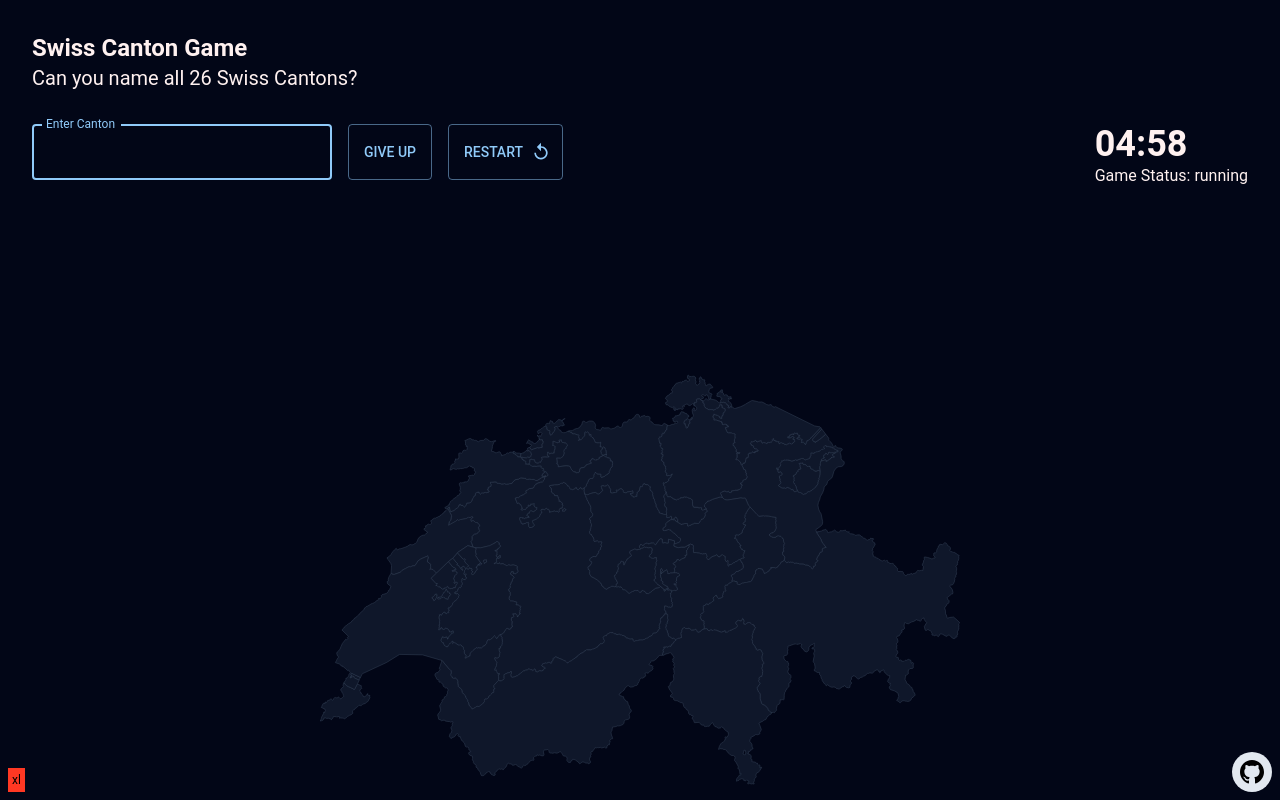
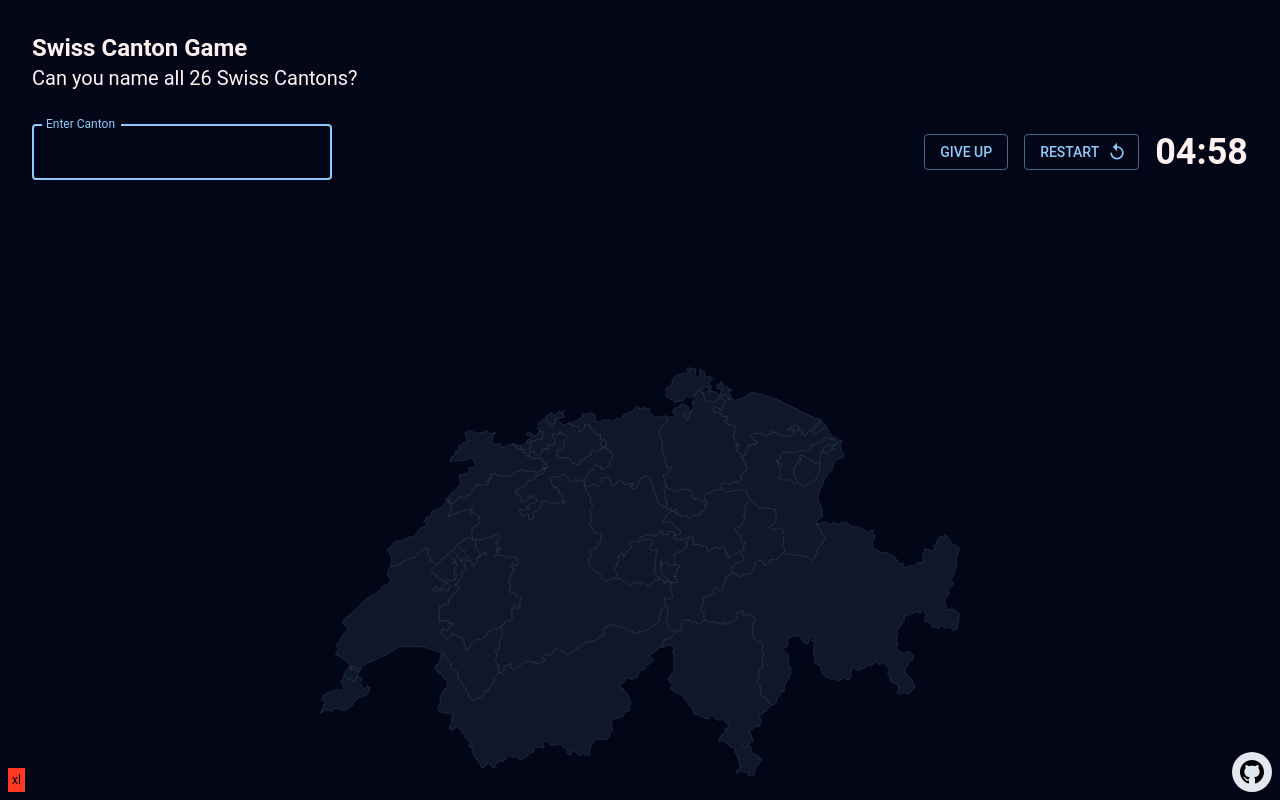
Before and after one commit to Meuss/swiss-cantons-quiz, a React (Vite) app: page / in a window 1280 px wide. Both pictures are taken after a click on the button "PLAY". Shown: the top 800 px of the page. Built offline with nearby package versions, Linux system fonts and the light colour scheme.

Commit message:
:lipstick:

```diff
--- a/src/components/GameActions.tsx
+++ b/src/components/GameActions.tsx
@@ -71,14 +71,26 @@ const GameActions = () => {
           </Button>
         )}
         {gameStatus === "running" && (
-          <>
-            <Stack direction="row" spacing={2}>
           <TextField
             label="Enter Canton"
             variant="outlined"
             className="w-[300px]"
             InputProps={{ inputRef: inputRef }}
           />
+        )}
+        {gameStatus === "ended" && (
+          <Button
+            onClick={onRestart}
+            variant="outlined"
+            endIcon={<RestartIcon />}
+          >
+            Restart
+          </Button>
+        )}
+      </div>
+      <div className="flex items-center gap-4">
+        {gameStatus === "running" && (
+          <Stack direction="row" spacing={2}>
             <Button onClick={onGiveUp} variant="outlined">
               Give Up
             </Button>
@@ -90,21 +102,9 @@ const GameActions = () => {
               Restart
             </Button>
           </Stack>
-          </>
         )}
-        {gameStatus === "ended" && (
-          <Button
-            onClick={onRestart}
-            variant="outlined"
-            endIcon={<RestartIcon />}
-          >
-            Restart
-          </Button>
-        )}
-      </div>
-      <div>
         <div className="text-4xl font-bold">{displayTime()}</div>
-        <h1>Game Status: {gameStatus}</h1>
+        {/* <h1>Game Status: {gameStatus}</h1> */}
       </div>
     </div>
   );
```
Lines whose indentation alone changed are shown as unchanged.
